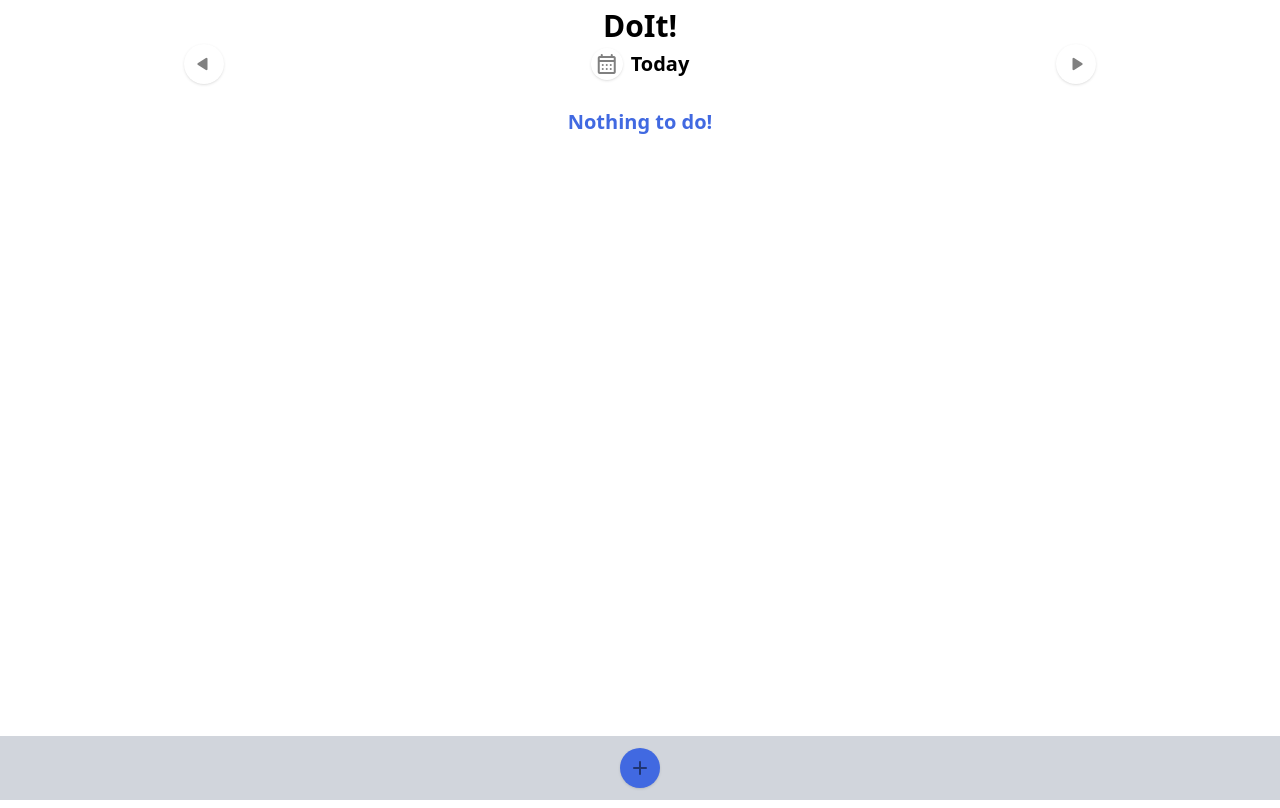
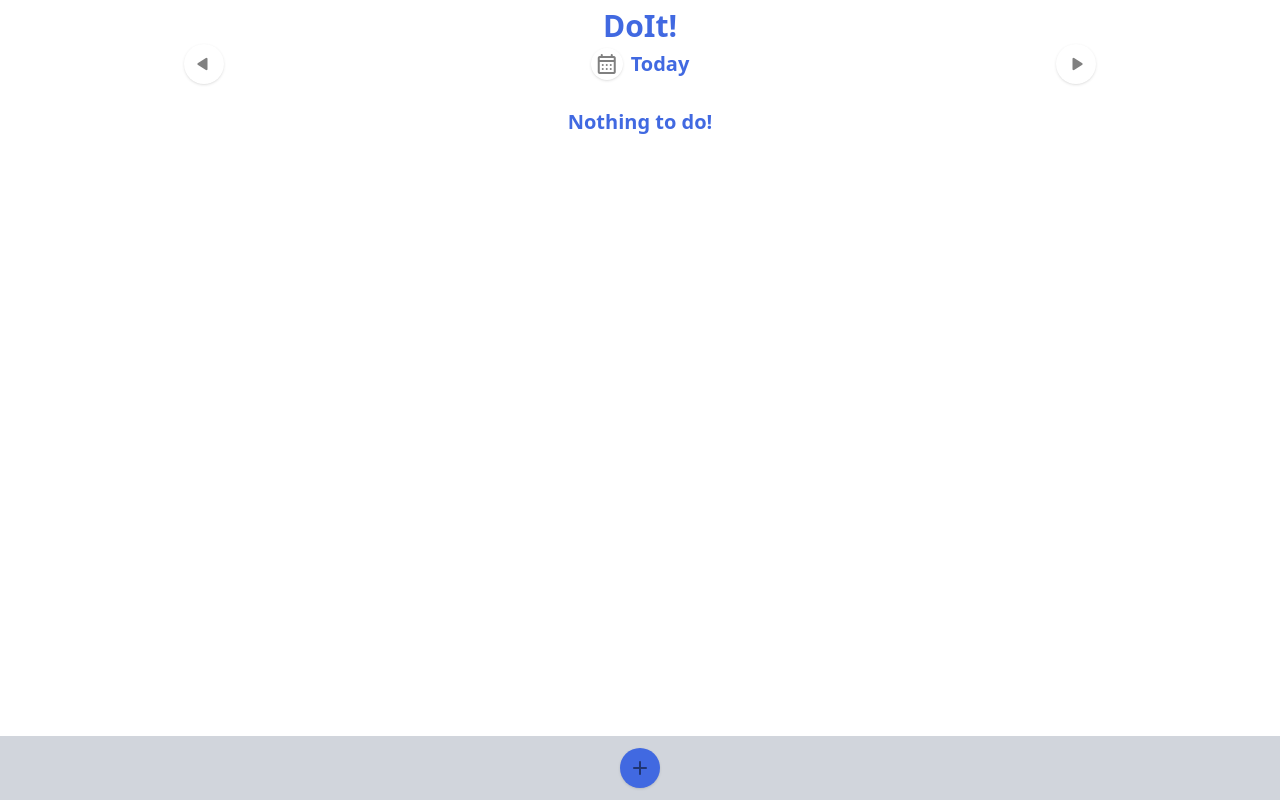
Before and after one commit to jamiemcg10/doit, an Angular app: page / in a window 1280 px wide. Built offline with nearby package versions, Linux system fonts and the light colour scheme.

Commit message:
update text color

```diff
--- a/src/app/app.html
+++ b/src/app/app.html
@@ -1,4 +1,4 @@
 <div class="h-full">
-  <div class="text-center text-3xl font-bold mt-2">DoIt!</div>
+  <div class="text-center text-3xl font-bold mt-2 text-[royalblue]">DoIt!</div>
   <router-outlet />
 </div>
--- a/src/app/list-page/list-page.html
+++ b/src/app/list-page/list-page.html
@@ -2,9 +2,10 @@
   <header class="flex justify-around items-center text-center">
     <icon-button icon="arrow_back_2" size="large" (click)="handleScrollBackward()" />
     <div class="flex items-center">
-      <icon-button icon="calendar_month" /><span class="ml-2 text-xl font-bold leading-4.5">{{
-        date() === today ? 'Today' : date()
-      }}</span>
+      <icon-button icon="calendar_month" /><span
+        class="ml-2 text-xl text-[royalblue] font-bold leading-4.5"
+        >{{ date() === today ? 'Today' : date() }}</span
+      >
     </div>
     <icon-button icon="play_arrow" size="large" (click)="handleScrollForward()" />
   </header>
```
